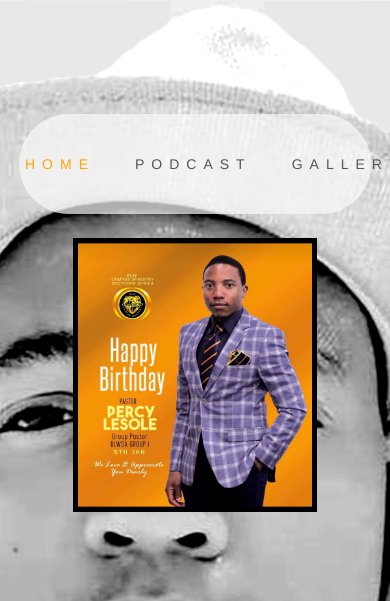
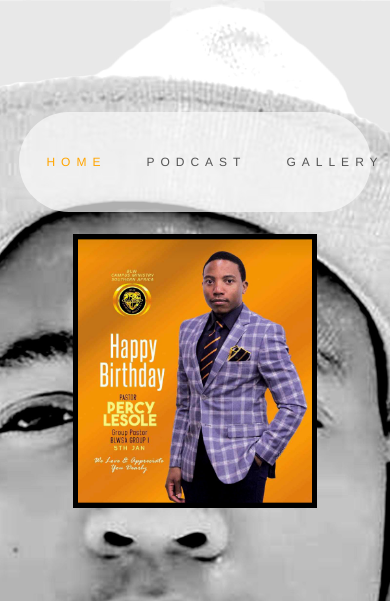
Before and after one commit to theindispensablemovie/theindispensablemovie.github.io, a PHP site: page / in a window 390 px wide; the page is wider, and only the part inside the window is pictured. Shown: the top 601 px of that part. Run offline with PHP 8.4, Linux system fonts and the light colour scheme.

Commit message:
Update style.css

```diff
--- a/style.css
+++ b/style.css
@@ -246,6 +246,9 @@ img{
 }
 
 @media(max-width:425px)  {
+  body{
+   font-size: 12px;
+  }
   .timer{
     grid-template-columns: 1fr;
   }
```
